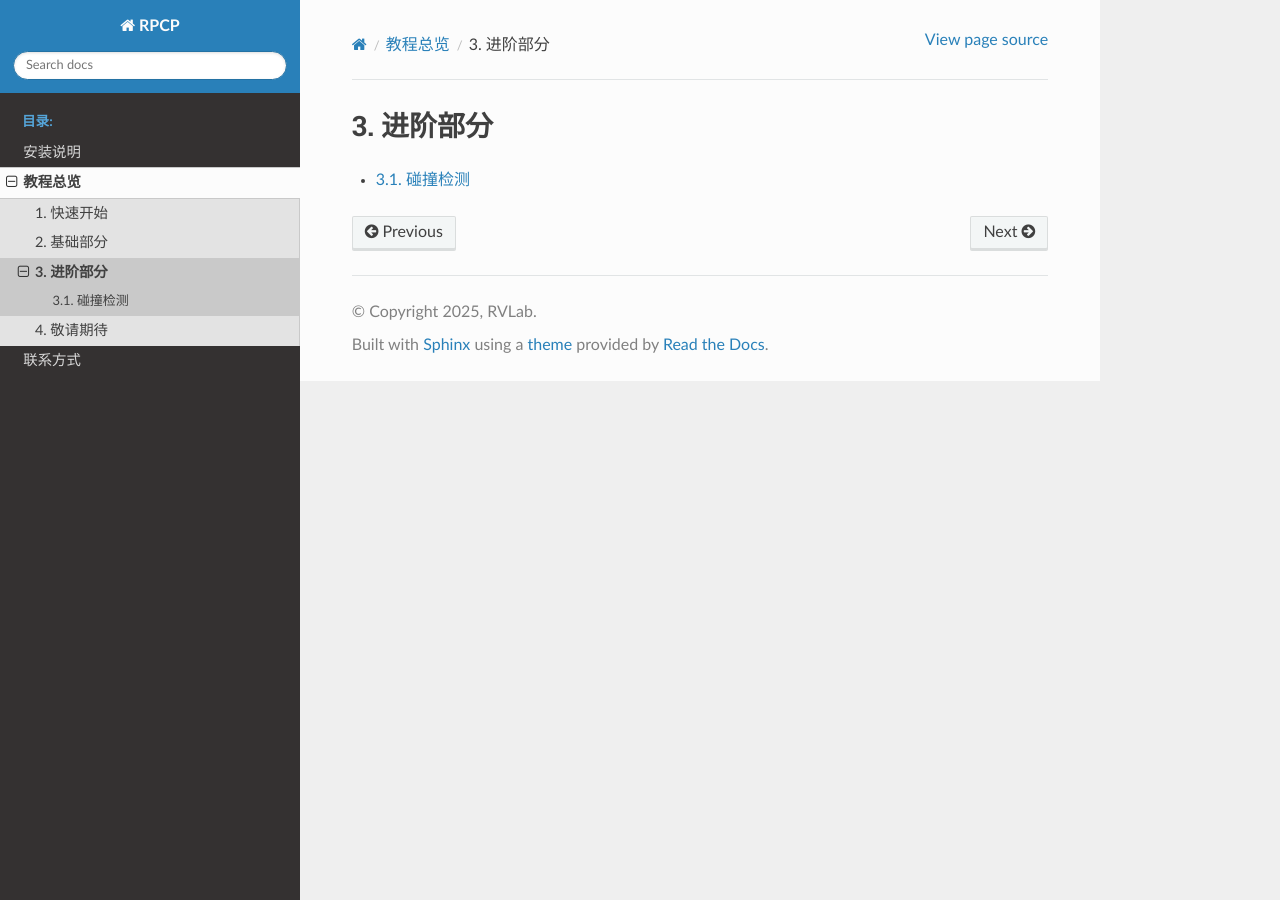
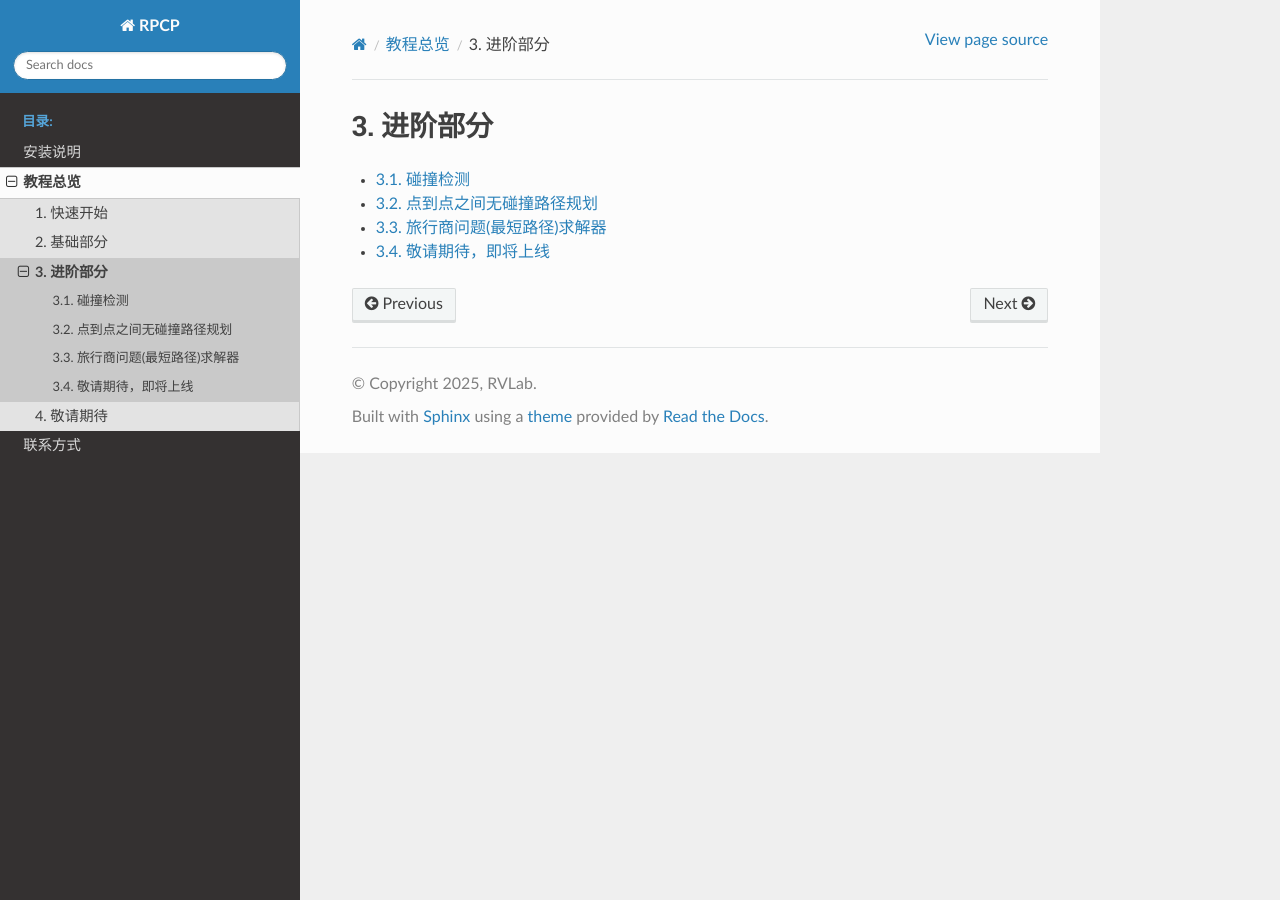
Before and after one commit to smj1024/robot_planning_control_platform, a Sphinx documentation site: the page built from docs/source/tutorials/advanced_usage/index.rst, in a window 1280 px wide. Built offline with Sphinx 7.4.7 and the Read the Docs theme 3.1.0, drawn with Linux system fonts in a browser that asks for light colours.

Commit message:
docs: minor change

```diff
--- /dev/null
+++ b/docs/source/tutorials/advanced_usage/09_use_p2p_planner.rst
@@ -0,0 +1,4 @@
+点到点之间无碰撞路径规划
+=============================
+
+加紧制作中...
--- /dev/null
+++ b/docs/source/tutorials/advanced_usage/10_use_rtsp_planner.rst
@@ -0,0 +1,4 @@
+旅行商问题(最短路径)求解器
+=============================
+
+加紧制作中...
--- a/docs/source/tutorials/advanced_usage/index.rst
+++ b/docs/source/tutorials/advanced_usage/index.rst
@@ -5,3 +5,6 @@
    :maxdepth: 1
 
    08_use_collision_checker
+   09_use_p2p_planner
+   10_use_rtsp_planner
+   other
--- /dev/null
+++ b/docs/source/tutorials/advanced_usage/other.rst
@@ -0,0 +1,3 @@
+敬请期待，即将上线
+====================
+其他进阶教程包括速度连续轨迹，加速度连续轨迹，末端匀速轨迹，样条轨迹，实时伺服控制器，笛卡尔空间路径规划器，在线二阶，三阶轨迹平滑滤波器，动力学模块，基于Mujoco的动力学仿真控制等
```
